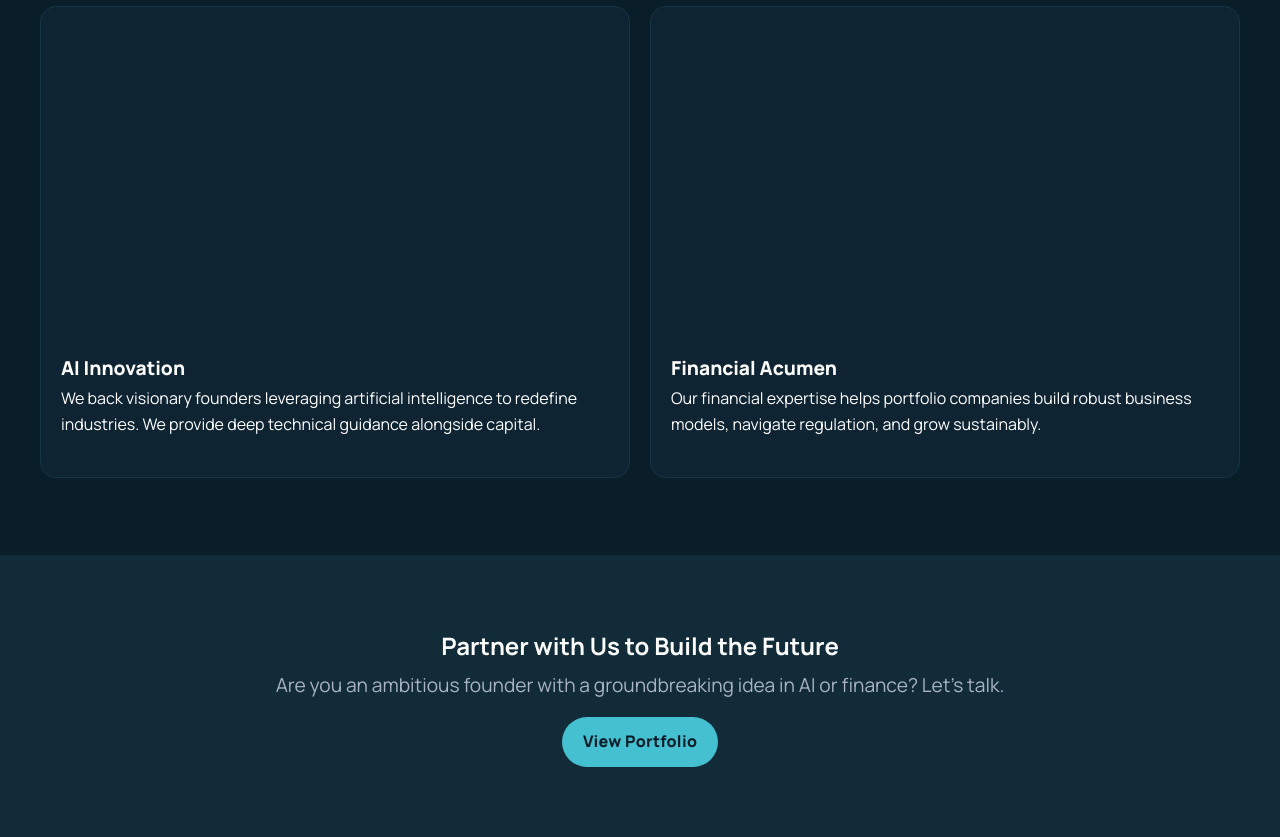
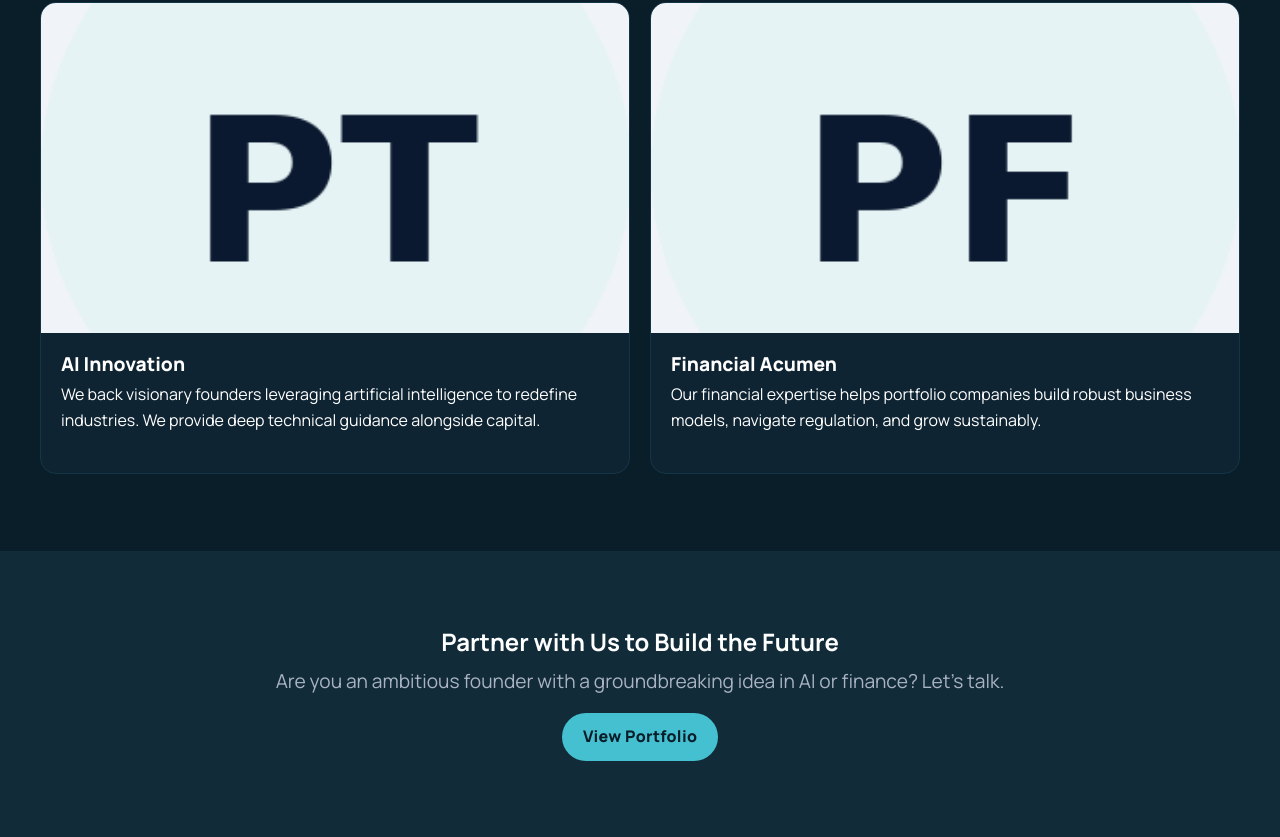
Before and after one commit to izjenie/jask-website, a plain HTML site: page index.html in a window 1280 px wide. Shown: the part 640-1477 px from the top of the page. Drawn offline with Linux system fonts and the light colour scheme.

Commit message:
fixing broken images

```diff
--- a/index.html
+++ b/index.html
@@ -46,14 +46,14 @@
       <div class="container">
         <h2 class="section-title center-text">Our Dual Expertise</h2>
         <div class="grid grid--2">
-          <article class="card">
+          <article class="card card--ai">
             <div class="card-media" role="img" aria-label="Abstract neural networks in blue"></div>
             <div class="card-body">
               <h3>AI Innovation</h3>
               <p>We back visionary founders leveraging artificial intelligence to redefine industries. We provide deep technical guidance alongside capital.</p>
             </div>
           </article>
-          <article class="card">
+          <article class="card card--finance">
             <div class="card-media" role="img" aria-label="Modern stock market chart"></div>
             <div class="card-body">
               <h3>Financial Acumen</h3>
--- a/styles.css
+++ b/styles.css
@@ -20,7 +20,6 @@
 }
 
 /* Dark mode auto */
-}
 
 /* Base */
 *{ box-sizing: border-box; }
@@ -111,6 +110,11 @@ h1,h2,h3,h4{ line-height: 1.2; color: inherit; margin: 0 0 .6rem; }
 .nav a:hover{ color: var(--primary); }
 .nav a[aria-current="page"]{ color: var(--primary); font-weight: 800; }
 
+/* Ensure nav button colors are not overridden by .nav a */
+.nav .btn-primary{ color: #0A1E2A; }
+.nav .btn-primary:hover{ color: #0A1E2A; }
+.nav .btn-outline{ color: var(--primary); border-color: var(--primary); }
+
 /* Mobile nav */
 @media (max-width: 960px){
   .nav{
@@ -162,6 +166,10 @@ h1,h2,h3,h4{ line-height: 1.2; color: inherit; margin: 0 0 .6rem; }
 .card-body{ padding: 1.25rem 1.25rem 1.5rem; }
 .card-body h3{ font-size: 1.2rem; font-weight: 800; margin-bottom: .35rem; }
 .card-body .meta{ color: var(--muted); font-size: .9rem; margin-bottom: .5rem; }
+
+/* Card media background images */
+.card.card--ai .card-media{ background-image: url('assets/partner-tech.png'); }
+.card.card--finance .card-media{ background-image: url('assets/partner-fin.png'); }
 
 /* Feature list */
 .feature-list{ display: grid; gap: 1rem; margin-top: 1.25rem; }
```
